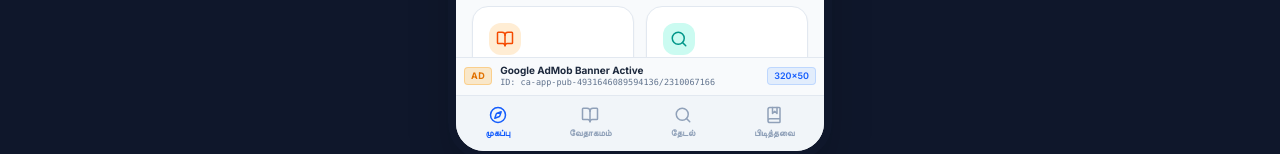
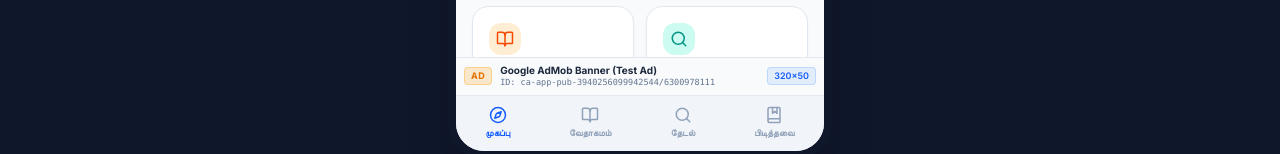
Before and after one commit to u95/Bible, a React (Vite) app: page / in a window 1280 px wide. Shown: the part 756-910 px from the top of the page. Built offline with nearby package versions, Linux system fonts and the light colour scheme; a web font is replaced by a local one.

Commit message:
chore: update app namespace and set test AdMob ID
Updated the Android application namespace to a generic identifier and switched the AdMob banner unit ID to the test ID to facilitate development and verification.

```diff
--- a/src/components/BibleEmulator.tsx
+++ b/src/components/BibleEmulator.tsx
@@ -1406,10 +1406,10 @@ export default function BibleEmulator() {
           </span>
           <div className="flex flex-col min-w-0">
             <span className="text-[10px] font-bold truncate text-slate-800 dark:text-slate-200">
-              Google AdMob Banner Active
+              Google AdMob Banner (Test Ad)
             </span>
             <span className="text-[8.5px] font-mono text-slate-500 dark:text-slate-400 truncate">
-              ID: ca-app-pub-4931646089594136/2310067166
+              ID: ca-app-pub-3940256099942544/6300978111
             </span>
           </div>
         </div>
--- a/src/data/flutterCode.ts
+++ b/src/data/flutterCode.ts
@@ -109,7 +109,7 @@ if (flutterVersionName == null) {
 }
 
 android {
-    namespace "com.umnministry.tamilbible"
+    namespace "com.umnministry.app"
     compileSdk 37
 
     compileOptions {
@@ -126,7 +126,7 @@ android {
     }
 
     defaultConfig {
-        applicationId "com.umnministry.tamilbible"
+        applicationId "com.umnministry.app"
         minSdk 21
         targetSdk 37
         versionCode flutterVersionCode.toInteger()
@@ -239,8 +239,9 @@ class _AdMobBannerWidgetState extends State<AdMobBannerWidget> {
   BannerAd? _bannerAd;
   bool _isLoaded = false;
 
-  // AdMob Banner Ad Unit ID
-  static const String adUnitId = 'ca-app-pub-4931646089594136/2310067166';
+  // Google AdMob Test Banner Ad Unit ID (Use for testing to ensure ads display immediately)
+  // To use your live ad unit id in production, replace with: 'ca-app-pub-4931646089594136/2310067166'
+  static const String adUnitId = 'ca-app-pub-3940256099942544/6300978111';
 
   @override
   void initState() {
```
